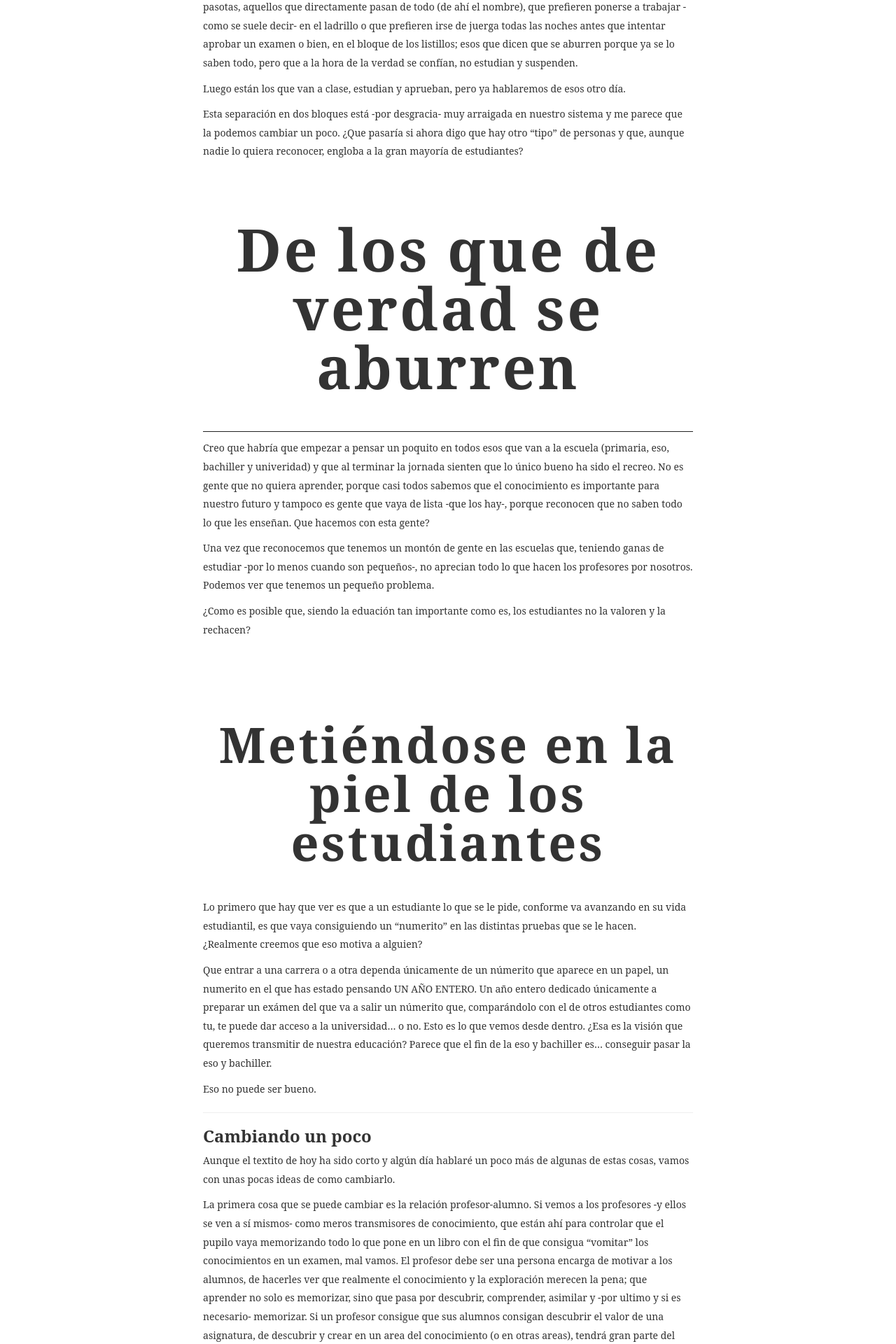
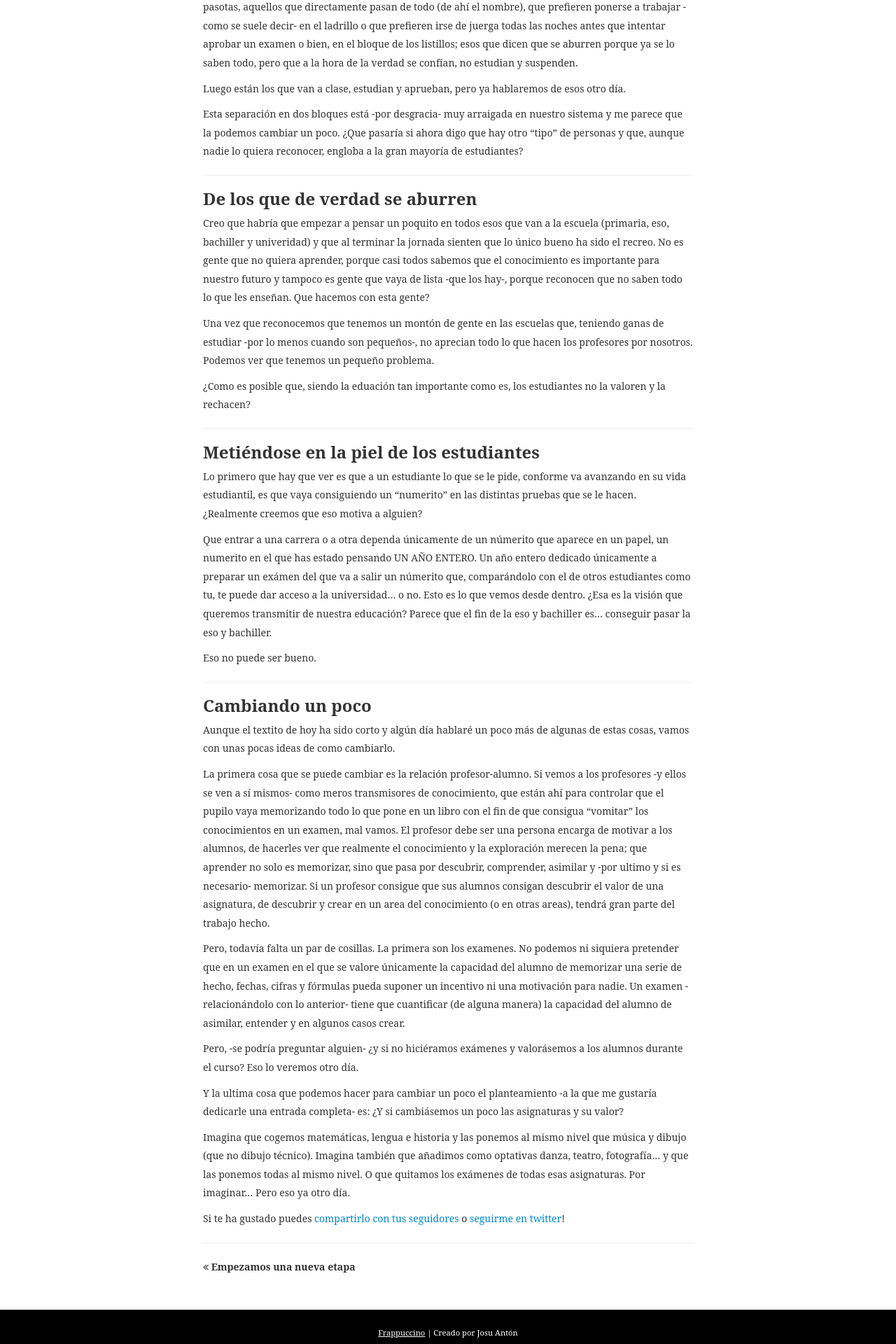
Before and after one commit to josuantonsanz/josuantonsanz.github.io, a Jekyll site: the page built from _posts/2014-12-2-ni-lo-uno.md, in a window 1280 px wide. Shown: the part 426-2346 px from the top of the page at 70% size. Built offline with Jekyll 4.4.1, drawn with Linux system fonts in a browser that asks for light colours; some web fonts are replaced; comment, search, counter and statistics services are not loaded.

Commit message:
Poniendo el estilo correctamente

```diff
--- a/_posts/2014-12-2-ni-lo-uno.md
+++ b/_posts/2014-12-2-ni-lo-uno.md
@@ -9,8 +9,9 @@ Luego están los que van a clase, estudian y aprueban, pero ya hablaremos de eso
 
 Esta separación en dos bloques está -por desgracia- muy arraigada en nuestro sistema y me parece que la podemos cambiar un poco. ¿Que pasaría si ahora digo que hay otro "tipo" de personas y que, aunque nadie lo quiera reconocer, engloba a la gran mayoría de estudiantes?
 
+---
 
-# De los que de verdad se aburren
+### De los que de verdad se aburren
 
 Creo que habría que empezar a pensar un poquito en todos esos que van a la escuela (primaria, eso, bachiller y univeridad) y que al terminar la jornada sienten que lo único bueno ha sido el recreo. No es gente que no quiera aprender, porque casi todos sabemos que el conocimiento es importante para nuestro futuro y tampoco es gente que vaya de lista -que los hay-, porque reconocen que no saben todo lo que les enseñan. Que hacemos con esta gente?
 
@@ -18,8 +19,9 @@ Una vez que reconocemos que tenemos un montón de gente en las escuelas que, ten
 
 ¿Como es posible que, siendo la eduación tan importante como es, los estudiantes no la valoren y la rechacen?
 
+---
 
-## Metiéndose en la piel de los estudiantes
+### Metiéndose en la piel de los estudiantes
 
 Lo primero que hay que ver es que a un estudiante lo que se le pide, conforme va avanzando en su vida estudiantil, es que vaya consiguiendo un "numerito" en las distintas pruebas que se le hacen. ¿Realmente creemos que eso motiva a alguien?
 
```
